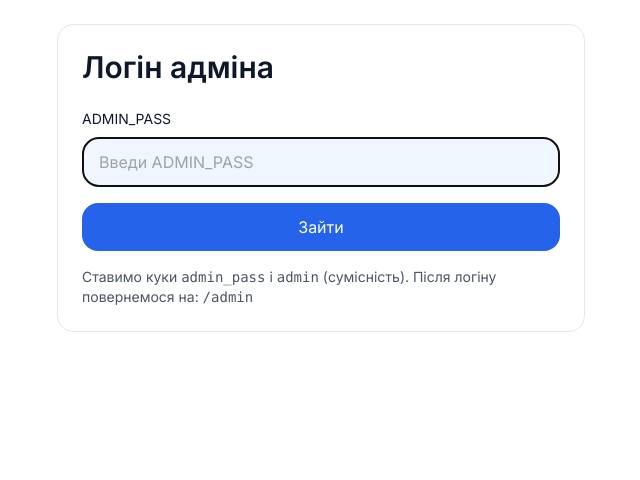
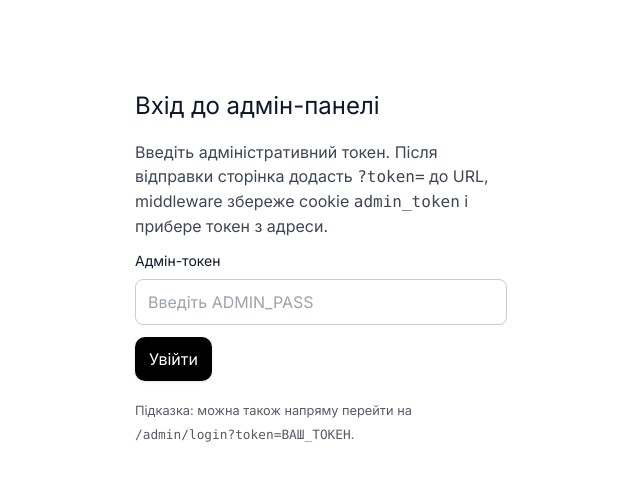
Before and after one commit to yurashko-ux/P-3-0, a Next.js app in the folder web/: page /admin/login in a window 1280 px wide. Shown: the top 480 px of the page, without its empty margins (319-959 px from the left). Built offline with nearby package versions, Linux system fonts and the light colour scheme.

Commit message:
Create page.tsx

```diff
--- /dev/null
+++ b/web/app/(admin)/admin/login/page.tsx
@@ -0,0 +1,105 @@
+// web/app/(admin)/admin/login/page.tsx
+'use client';
+
+import { useState, useEffect } from 'react';
+import { useRouter, useSearchParams } from 'next/navigation';
+
+export default function AdminLoginPage() {
+  const router = useRouter();
+  const sp = useSearchParams();
+  const [token, setToken] = useState('');
+  const [error, setError] = useState<string | null>(null);
+  const [busy, setBusy] = useState(false);
+
+  // If middleware already set cookie and redirected back here without token,
+  // bounce to campaigns to avoid a loop.
+  useEffect(() => {
+    const hasQ = sp.get('token');
+    // If no query token and we came from a redirect (history length > 1),
+    // try navigating to campaigns (cookie should be present now).
+    // This keeps UX smooth when user opens /admin/login directly after a prior login.
+    if (!hasQ) {
+      // no-op here; user can submit the form
+    }
+  }, [sp]);
+
+  async function handleSubmit(e: React.FormEvent) {
+    e.preventDefault();
+    setError(null);
+    const t = token.trim();
+    if (!t) {
+      setError('Введіть токен адміністратора.');
+      return;
+    }
+    setBusy(true);
+    try {
+      // Redirect to same route with ?token=... so middleware sets cookie and redirects back (без токена)
+      // After middleware processes, user will land on /admin/login (clean) — ми одразу ведемо на /admin/campaigns.
+      const here = window.location.pathname; // /admin/login
+      const url = `${here}?token=${encodeURIComponent(t)}`;
+      // Use hard navigation to ensure middleware runs server-side
+      window.location.assign(url);
+    } catch (err: any) {
+      setError('Не вдалося виконати вхід.');
+      setBusy(false);
+    }
+  }
+
+  return (
+    <main style={{ maxWidth: 420, margin: '64px auto', padding: 24 }}>
+      <h1 style={{ fontSize: 24, marginBottom: 16 }}>Вхід до адмін-панелі</h1>
+      <p style={{ marginBottom: 12, opacity: 0.8 }}>
+        Введіть адміністративний токен. Після відправки сторінка додасть <code>?token=</code> до URL,
+        middleware збереже cookie <code>admin_token</code> і прибере токен з адреси.
+      </p>
+
+      <form onSubmit={handleSubmit}>
+        <label htmlFor="token" style={{ display: 'block', fontSize: 14, marginBottom: 8 }}>
+          Адмін-токен
+        </label>
+        <input
+          id="token"
+          type="password"
+          autoComplete="current-password"
+          value={token}
+          onChange={(e) => setToken(e.target.value)}
+          placeholder="Введіть ADMIN_PASS"
+          style={{
+            width: '100%',
+            padding: '10px 12px',
+            borderRadius: 8,
+            border: '1px solid #ccc',
+            marginBottom: 12,
+          }}
+        />
+        {error && (
+          <div style={{ color: '#b00020', marginBottom: 12 }}>
+            {error}
+          </div>
+        )}
+        <button
+          type="submit"
+          disabled={busy}
+          style={{
+            padding: '10px 14px',
+            borderRadius: 10,
+            border: 'none',
+            boxShadow: '0 1px 3px rgba(0,0,0,0.1)',
+            background: busy ? '#bbb' : '#000',
+            color: '#fff',
+            cursor: busy ? 'not-allowed' : 'pointer',
+          }}
+        >
+          {busy ? 'Вхід…' : 'Увійти'}
+        </button>
+      </form>
+
+      <div style={{ marginTop: 16 }}>
+        <small style={{ opacity: 0.7 }}>
+          Підказка: можна також напряму перейти на{' '}
+          <code>/admin/login?token=ВАШ_ТОКЕН</code>.
+        </small>
+      </div>
+    </main>
+  );
+}
```
